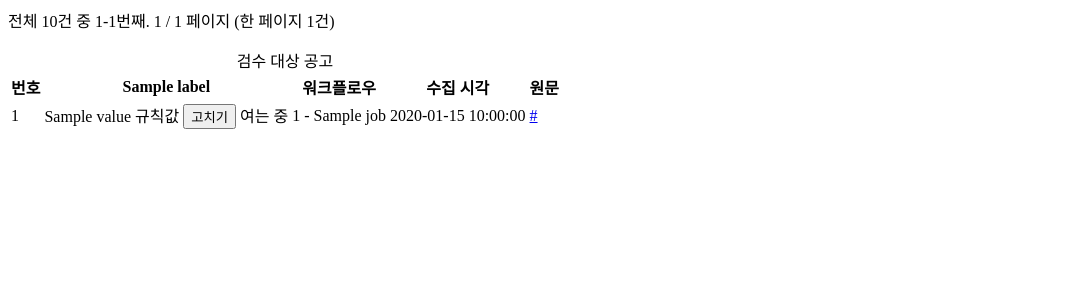
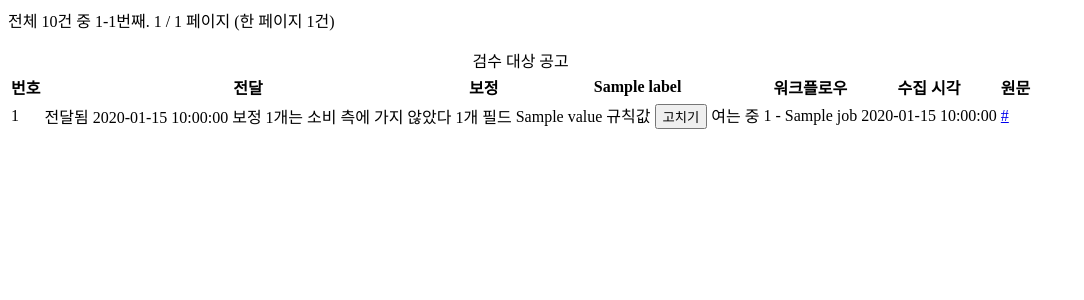
Before and after one commit to lets-intern/job-crawler-automation, a FastAPI app: template app/templates/fragments/review_table.html in a window 1280 px wide. Shown: the top 300 px of the page, without its empty margins (0-1084 px from the left). Run offline with FastAPI, Linux system fonts and the light colour scheme; the template is opened without the code that fills it: most values are stand-ins (such as "Sample title", 1, 10 or a date in 2020); parts of the project's set-up code (start-up, migrations or seed data) failed here and were passed over.

Commit message:
feat(ui): 검수 화면에 전달 여부와 보정 개수를 단다
행마다 `미전달`·`전달됨` 과 보정된 필드 수를 보여준다. 전달된 행에 보정이 있으면 그
값이 소비 측에 가지 않았다는 것을 그 자리에 적는다 — 수동 수정은 `delivered_at` 을
건드리지 않으므로 소비 측은 전달 시점의 값을 그대로 갖고 있다.

고칠 때도 같은 사실이 편집 중인 셀 안에 뜬다. 화면 위에는 보정이 확정 값에 언제
반영되는지(다음 정규화)를 적어 재정규화 화면으로 보낸다.

Co-Authored-By: Claude <noreply@anthropic.com>

```diff
--- a/app/templates/fragments/review_table.html
+++ b/app/templates/fragments/review_table.html
@@ -15,6 +15,8 @@
   <thead>
     <tr>
       <th scope="col" class="num">번호</th>
+      <th scope="col">전달</th>
+      <th scope="col">보정</th>
       {% for field in fields %}<th scope="col">{{ labels[field] }}</th>{% endfor %}
       <th scope="col">워크플로우</th>
       <th scope="col">수집 시각</th>
@@ -26,6 +28,21 @@
     {% set job = item.job %}
     <tr>
       <td class="num">{{ job.id }}</td>
+      <td>
+        {% if job.delivered_at %}
+        <span class="badge badge-idle">전달됨</span>
+        <span class="mt-0.5 block text-xs text-slate-500">{{ job.delivered_at | as_time }}</span>
+        {% if item.override_count %}
+        {# 전달 뒤에 고친 값이다. 소비 측은 전달 시점의 값을 그대로 갖고 있다 #}
+        <span class="mt-0.5 block whitespace-normal text-xs text-amber-700">보정 {{ item.override_count }}개는 소비 측에 가지 않았다</span>
+        {% endif %}
+        {% else %}
+        <span class="badge badge-warn">미전달</span>
+        {% endif %}
+      </td>
+      <td class="num">
+        {% if item.override_count %}{{ item.override_count }}개 필드{% else %}없음{% endif %}
+      </td>
       {% for cell in item.cells %}{{ review_cell(cell) }}{% endfor %}
       <td>{{ job.workflow_id }} - {{ job.workflow_name }}</td>
       <td>{{ job.crawled_at | as_time }}</td>
@@ -35,7 +52,7 @@
       </td>
     </tr>
     {% else %}
-    <tr><td colspan="10" class="cell-text text-slate-600">조건에 맞는 공고가 없다. 조회 조건을 넓히거나, 워크플로우가 한 번이라도 실행됐는지 <a class="font-medium underline" href="/workflows">워크플로우</a> 화면에서 확인한다</td></tr>
+    <tr><td colspan="12" class="cell-text text-slate-600">조건에 맞는 공고가 없다. 조회 조건을 넓히거나, 워크플로우가 한 번이라도 실행됐는지 <a class="font-medium underline" href="/workflows">워크플로우</a> 화면에서 확인한다</td></tr>
     {% endfor %}
   </tbody>
 </table>
```
Also changed, not shown: app/templates/pages/review.html (+6 -1 lines), .claude/tasks/todo/tasks-job-crawler-push10.md.
